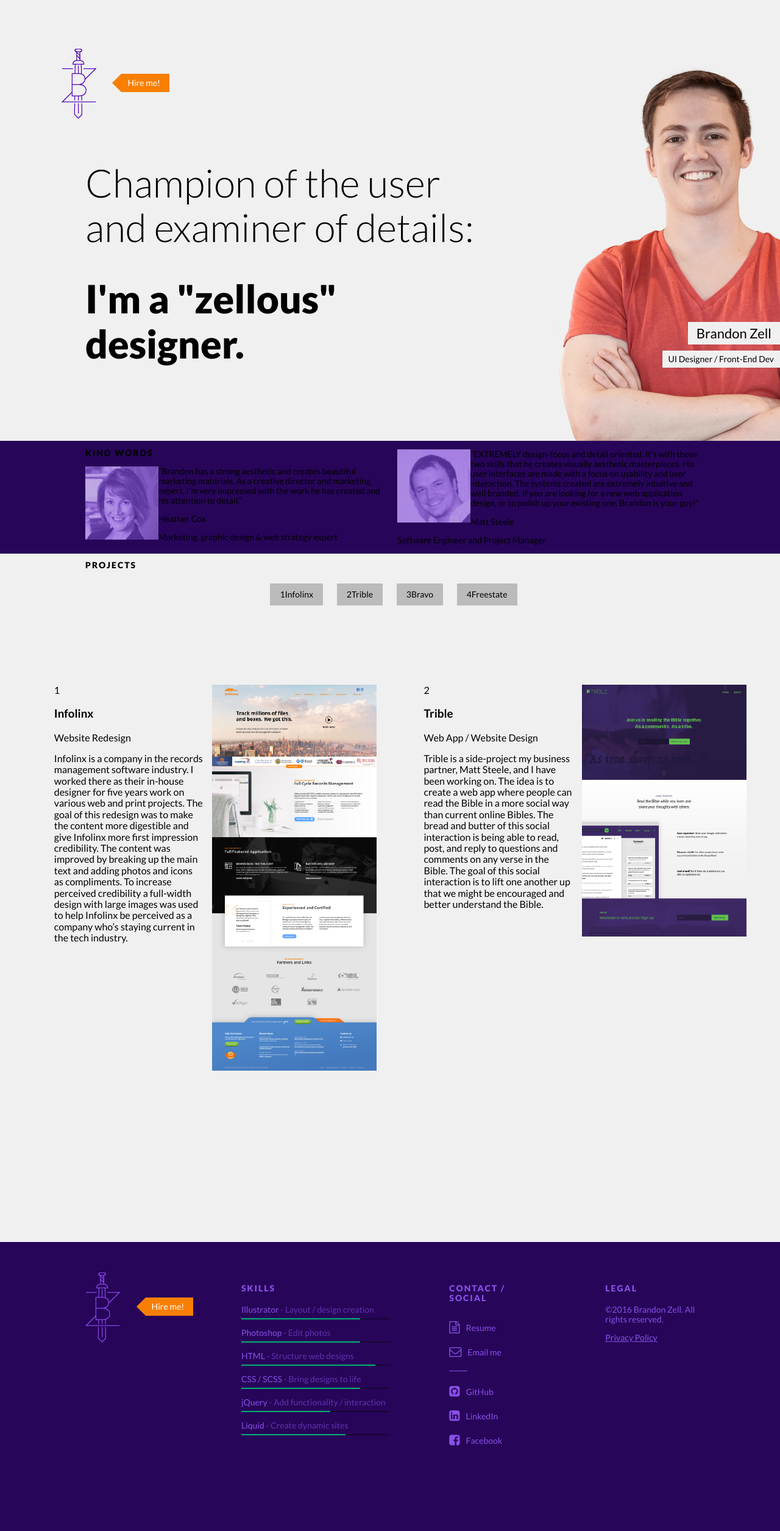
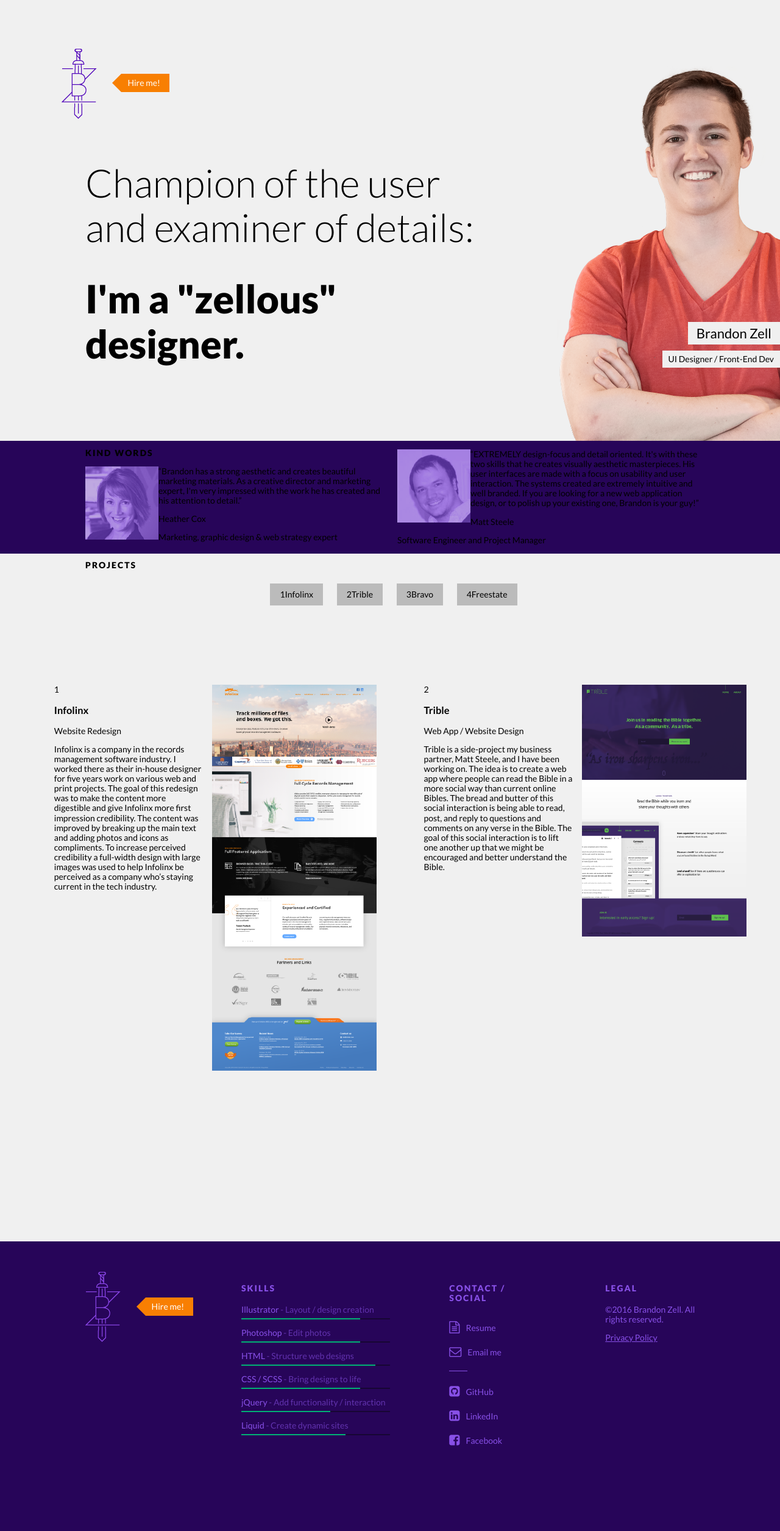
Before and after one commit to bzle/brandonz-me, a Jekyll site: the page built from index.html, in a window 1280 px wide. Shown: the whole page at 61% size. Built offline with Jekyll 4.4.1, drawn with Linux system fonts in a browser that asks for light colours; nearby versions of some CDN libraries.

Commit message:
Updated '/css/style.scss' via CloudCannon

```diff
--- a/css/style.scss
+++ b/css/style.scss
@@ -782,7 +782,7 @@ $class-type: if($use-silent-classes, unquote("%"), unquote("."));
     -webkit-box-sizing:border-box;  /* [5] */
        -moz-box-sizing:border-box;  /* [5] */
             box-sizing:border-box;  /* [5] */
-    font-size: 16px;                // inline-block fix
+    font-size: 14px;                // inline-block fix
     @if not $use-markup-fix {
         letter-spacing:normal;
         word-spacing:normal;
@@ -813,6 +813,7 @@ $gray: #F0F0F0;
 $black: #222;
 
 $edge-width: 6vw;
+$page-width: 100vw - ($edge-width * 2);
 
 /*  -  -  -  -  *\
     $GENERAL
```
